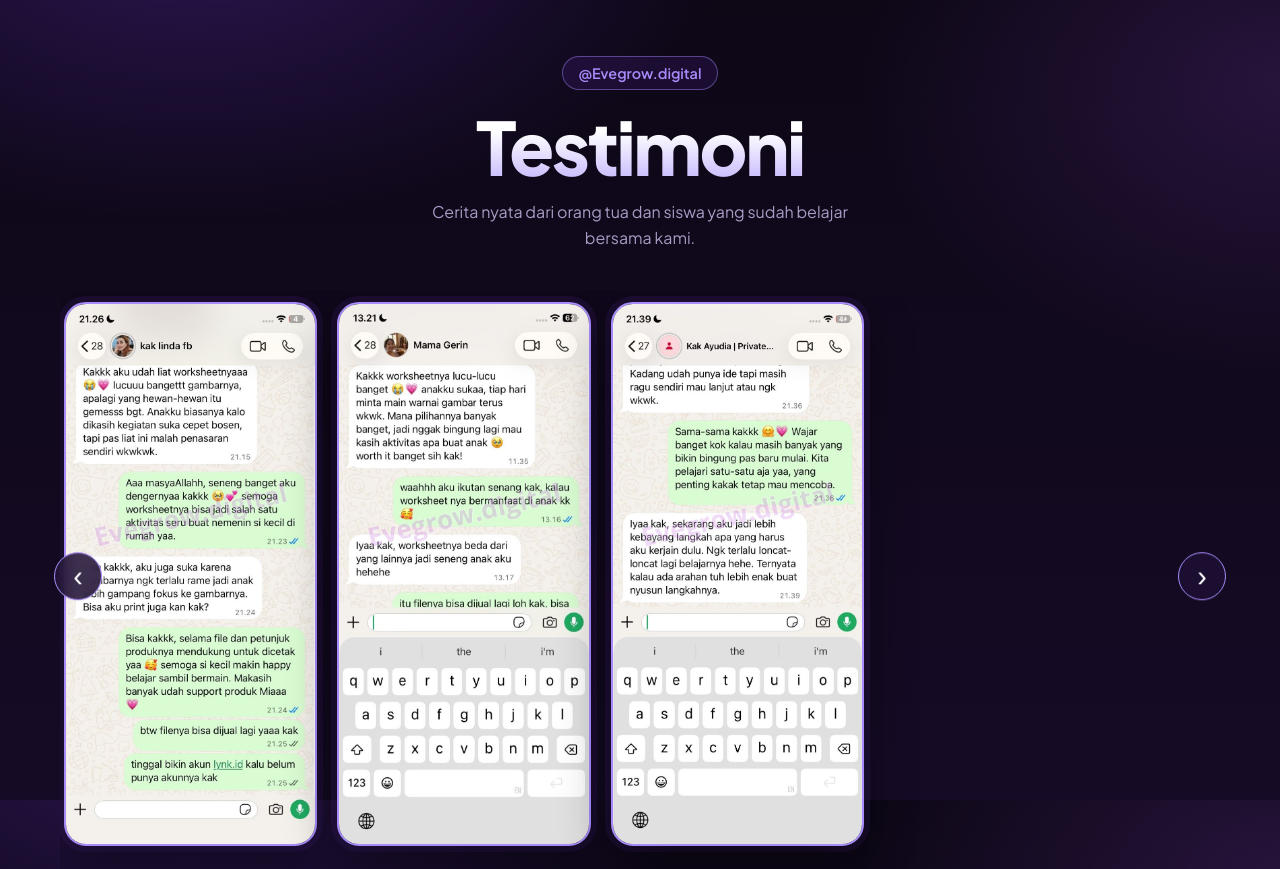
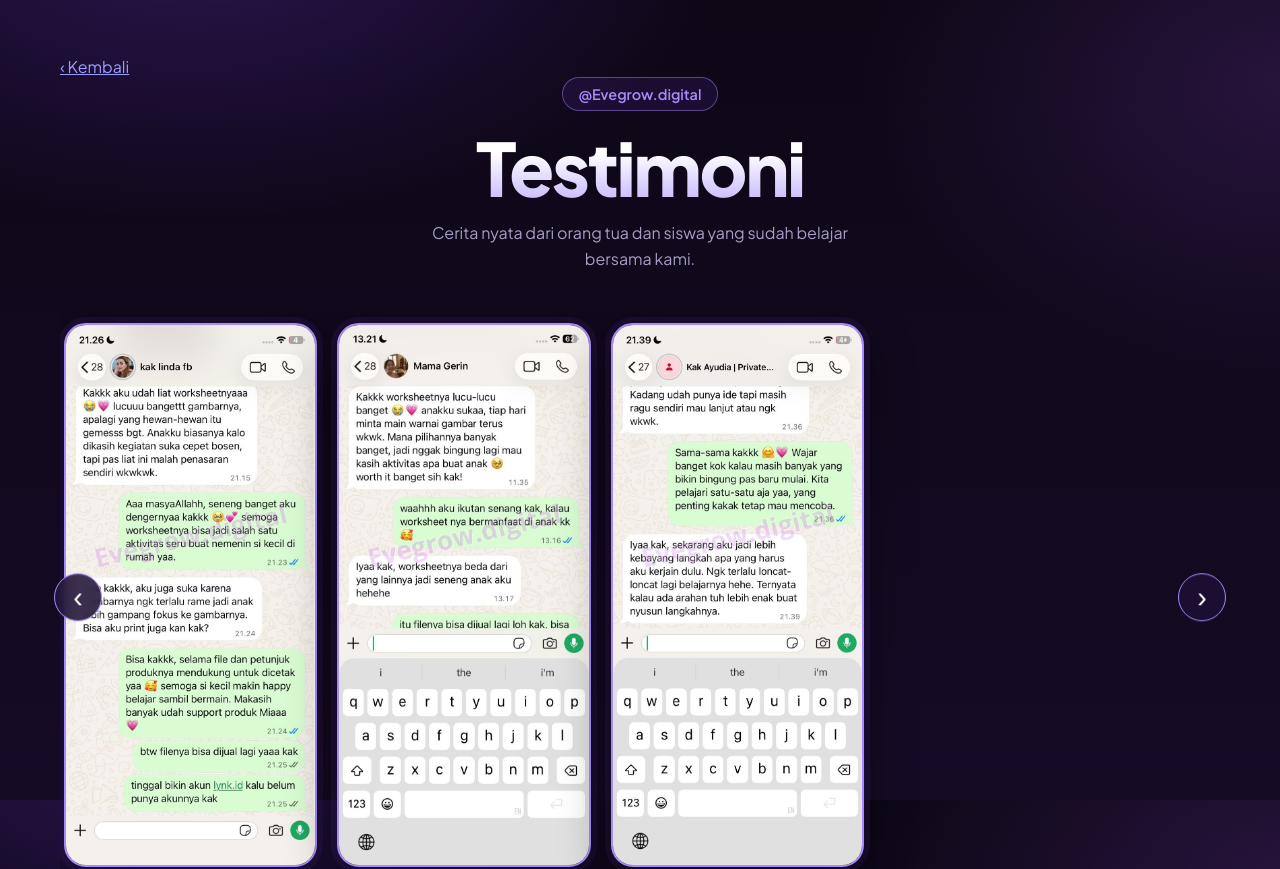
Before and after one commit to mabeautyartist12/TESTIMONIAL.EVEGROW, a Next.js app: page / in a window 1280 px wide. Shown: the top 869 px of the page. Built offline with nearby package versions, Linux system fonts and the light colour scheme.

Commit message:
Update page.js

```diff
--- a/app/page.js
+++ b/app/page.js
@@ -22,11 +22,14 @@ function getImages(folder, prefix) {
 }
 
 export default function Page() {
-  // Semua testimoni digabung jadi satu slide
   const images = FOLDERS.flatMap((f) => getImages(f.id, f.prefix));
 
   return (
     <main className="page">
+      <a className="back" href="https://lynk.id/mialynna">
+        <span aria-hidden="true">‹</span> Kembali
+      </a>
+
       <header className="hero">
         <p className="handle">@Evegrow.digital</p>
         <h1>Testimoni</h1>
```
